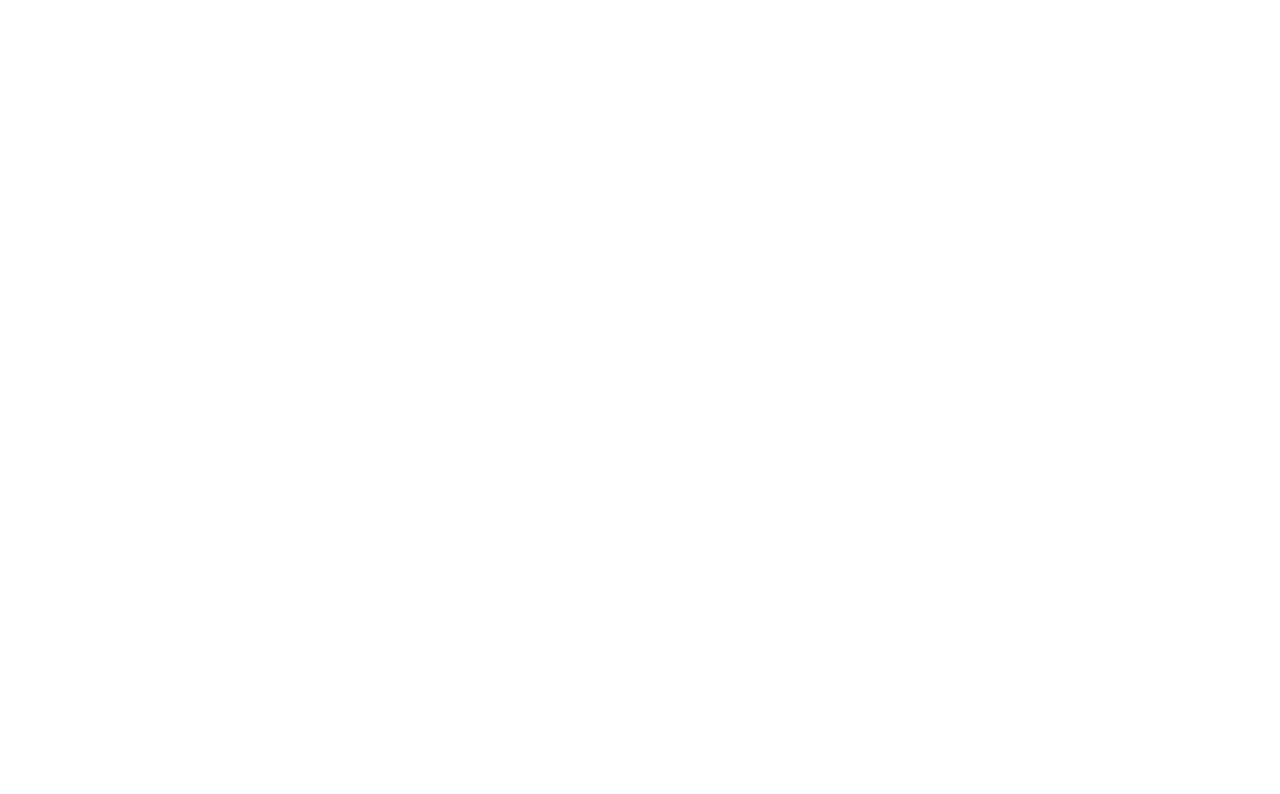
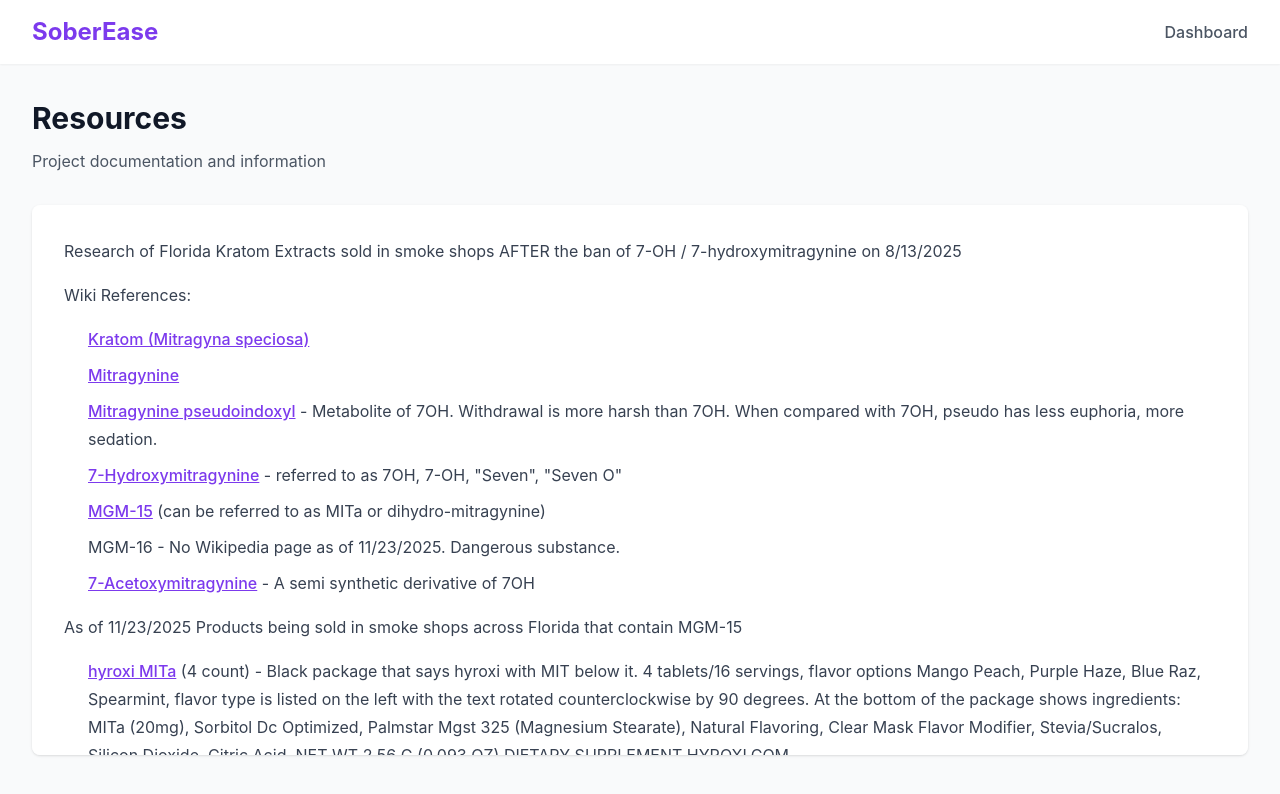
Before and after one commit to bradguthrie-business/sober-ease, a React (Vite) app in the folder frontend/: page /resources in a window 1280 px wide. Before the commit this address had no page. Shown: the top 794 px of the page. Built offline with nearby package versions, Linux system fonts and the light colour scheme.

Commit message:
feat: #noissue - Create Resources page to document Kratom issue in Florida

```diff
--- a/frontend/package.json
+++ b/frontend/package.json
@@ -13,7 +13,9 @@
     "lucide-react": "^0.554.0",
     "react": "^19.0.0",
     "react-dom": "^19.0.0",
-    "react-router-dom": "^6.27.0"
+    "react-markdown": "^10.1.0",
+    "react-router-dom": "^6.27.0",
+    "sass": "^1.94.2"
   },
   "devDependencies": {
     "@eslint/js": "^9.39.1",
--- a/frontend/src/App.jsx
+++ b/frontend/src/App.jsx
@@ -1,7 +1,8 @@
-import { BrowserRouter, Routes, Route } from "react-router-dom";
-import Home from "./pages/Home";
+import { BrowserRouter, Route, Routes } from "react-router-dom";
 import Dashboard from "./pages/Dashboard";
 import DrugLibrary from "./pages/DrugLibrary";
+import Home from "./pages/Home";
+import Resources from "./pages/Resources";
 
 function App() {
   return (
@@ -11,6 +12,7 @@
           <Route path="/" element={<Home />} />
           <Route path="/dashboard" element={<Dashboard />} />
           <Route path="/drug-library" element={<DrugLibrary />} />
+          <Route path="/resources" element={<Resources />} />
         </Routes>
       </div>
     </BrowserRouter>
--- a/frontend/src/index.css
+++ b/frontend/src/index.css
@@ -19,8 +19,6 @@
 
 body {
   margin: 0;
-  display: flex;
-  place-items: center;
   min-width: 320px;
   min-height: 100vh;
 }
--- a/frontend/src/pages/Dashboard.jsx
+++ b/frontend/src/pages/Dashboard.jsx
@@ -90,9 +90,11 @@
             <p className="text-gray-600 text-sm mb-4">
               Crisis support & recovery tools
             </p>
-            <button className="bg-blue-600 text-white px-4 py-2 rounded hover:bg-blue-700 transition-colors">
-              View Resources
-            </button>
+            <Link to="/resources">
+              <button className="bg-blue-600 text-white px-4 py-2 rounded hover:bg-blue-700 transition-colors">
+                View Resources
+              </button>
+            </Link>
           </div>
         </div>
       </main>
--- /dev/null
+++ b/frontend/src/pages/Resources.jsx
@@ -0,0 +1,36 @@
+import ReactMarkdown from "react-markdown";
+import { Link } from "react-router-dom";
+import "./Resources.scss";
+import { kratomData } from "../utils/kratomData";
+
+const Resources = () => {
+  return (
+    <div className="resources-page-container">
+      <nav className="resources-page-nav">
+        <div className="resources-page-nav-content">
+          <h1 className="resources-page-nav-title">SoberEase</h1>
+          <Link to="/dashboard" className="resources-page-nav-link">
+            Dashboard
+          </Link>
+        </div>
+      </nav>
+
+      <main className="resources-page-main">
+        <div className="resources-page-header">
+          <h2 className="resources-page-title">Resources</h2>
+          <p className="resources-page-subtitle">
+            Project documentation and information
+          </p>
+        </div>
+
+        <div className="resources-page-content-card">
+          <div className="resources-page-markdown">
+            <ReactMarkdown>{kratomData}</ReactMarkdown>
+          </div>
+        </div>
+      </main>
+    </div>
+  );
+};
+
+export default Resources;
--- /dev/null
+++ b/frontend/src/pages/Resources.scss
@@ -0,0 +1,180 @@
+.resources-page-container {
+  min-height: 100vh;
+  width: 100%;
+  background-color: #f9fafb;
+
+  .resources-page-nav {
+    background-color: white;
+    box-shadow: 0 1px 2px 0 rgb(0 0 0 / 0.05);
+
+    .resources-page-nav-content {
+      max-width: 80rem;
+      margin: 0 auto;
+      padding: 0 1rem;
+      display: flex;
+      justify-content: space-between;
+      height: 4rem;
+      align-items: center;
+
+      @media (min-width: 640px) {
+        padding: 0 1.5rem;
+      }
+
+      @media (min-width: 1024px) {
+        padding: 0 2rem;
+      }
+
+      .resources-page-nav-title {
+        font-size: 1.5rem;
+        font-weight: bold;
+        color: #7c3aed;
+      }
+
+      .resources-page-nav-link {
+        color: #4b5563;
+        transition: color 0.2s;
+
+        &:hover {
+          color: #111827;
+        }
+      }
+    }
+  }
+
+  .resources-page-main {
+    max-width: 80rem;
+    margin: 0 auto;
+    padding: 2rem 1rem;
+
+    @media (min-width: 640px) {
+      padding: 2rem 1.5rem;
+    }
+
+    @media (min-width: 1024px) {
+      padding: 2rem 2rem;
+    }
+
+    .resources-page-header {
+      margin-bottom: 2rem;
+
+      .resources-page-title {
+        font-size: 1.875rem;
+        font-weight: bold;
+        color: #111827;
+        margin-bottom: 0.5rem;
+      }
+
+      .resources-page-subtitle {
+        color: #4b5563;
+      }
+    }
+
+    .resources-page-content-card {
+      background-color: white;
+      padding: 2rem;
+      border-radius: 0.5rem;
+      box-shadow: 0 1px 3px 0 rgb(0 0 0 / 0.1), 0 1px 2px -1px rgb(0 0 0 / 0.1);
+      max-height: calc(100vh - 250px);
+      overflow-y: auto;
+      transition: box-shadow 0.2s;
+
+      &:hover {
+        box-shadow: 0 10px 15px -3px rgb(0 0 0 / 0.1),
+          0 4px 6px -4px rgb(0 0 0 / 0.1);
+      }
+
+      .resources-page-markdown {
+        color: #374151;
+        line-height: 1.75;
+
+        h1 {
+          font-size: 2.25rem;
+          font-weight: bold;
+          margin-top: 2rem;
+          margin-bottom: 1rem;
+          color: #111827;
+
+          &:first-child {
+            margin-top: 0;
+          }
+        }
+
+        h2 {
+          font-size: 1.875rem;
+          font-weight: bold;
+          margin-top: 2rem;
+          margin-bottom: 1rem;
+          color: #111827;
+        }
+
+        h3 {
+          font-size: 1.5rem;
+          font-weight: 600;
+          margin-top: 1.5rem;
+          margin-bottom: 0.75rem;
+          color: #111827;
+        }
+
+        p {
+          margin-bottom: 1rem;
+        }
+
+        ul,
+        ol {
+          margin-bottom: 1rem;
+          padding-left: 1.5rem;
+
+          li {
+            margin-bottom: 0.5rem;
+          }
+        }
+
+        code {
+          background-color: #f3f4f6;
+          padding: 0.125rem 0.375rem;
+          border-radius: 0.25rem;
+          font-family: "Courier New", monospace;
+          font-size: 0.875rem;
+          color: #dc2626;
+        }
+
+        pre {
+          background-color: #1f2937;
+          padding: 1rem;
+          border-radius: 0.5rem;
+          overflow-x: auto;
+          margin-bottom: 1rem;
+
+          code {
+            background-color: transparent;
+            padding: 0;
+            color: #d1d5db;
+            font-size: 0.875rem;
+          }
+        }
+
+        strong {
+          font-weight: 600;
+          color: #111827;
+        }
+
+        a {
+          color: #7c3aed;
+          text-decoration: underline;
+
+          &:hover {
+            color: #6d28d9;
+          }
+        }
+
+        blockquote {
+          border-left: 4px solid #e5e7eb;
+          padding-left: 1rem;
+          margin: 1rem 0;
+          color: #6b7280;
+          font-style: italic;
+        }
+      }
+    }
+  }
+}
--- /dev/null
+++ b/frontend/src/utils/kratomData.js
@@ -0,0 +1,18 @@
+export const kratomData = `Research of Florida Kratom Extracts sold in smoke shops AFTER the ban of 7-OH / 7-hydroxymitragynine on 8/13/2025
+
+Wiki References:
+
+- [Kratom (Mitragyna speciosa)](https://en.wikipedia.org/wiki/Mitragyna_speciosa)
+- [Mitragynine](https://en.wikipedia.org/wiki/Mitragynine)
+- [Mitragynine pseudoindoxyl](https://en.wikipedia.org/wiki/Mitragynine_pseudoindoxyl) - Metabolite of 7OH. Withdrawal is more harsh than 7OH. When compared with 7OH, pseudo has less euphoria, more sedation.
+- [7-Hydroxymitragynine](https://en.wikipedia.org/wiki/7-Hydroxymitragynine) - referred to as 7OH, 7-OH, "Seven", "Seven O"
+- [MGM-15](https://en.wikipedia.org/wiki/MGM-15) (can be referred to as MITa or dihydro-mitragynine)
+- MGM-16 - No Wikipedia page as of 11/23/2025. Dangerous substance.
+- [7-Acetoxymitragynine](https://en.wikipedia.org/wiki/7-Acetoxymitragynine) - A semi synthetic derivative of 7OH
+
+As of 11/23/2025
+Products being sold in smoke shops across Florida that contain MGM-15
+
+- [hyroxi MITa](https://hyroxi.com/) (4 count) - Black package that says hyroxi with MIT below it. 4 tablets/16 servings, flavor options Mango Peach, Purple Haze, Blue Raz, Spearmint, flavor type is listed on the left with the text rotated counterclockwise by 90 degrees. At the bottom of the package shows ingredients: MITa (20mg), Sorbitol Dc Optimized, Palmstar Mgst 325 (Magnesium Stearate), Natural Flavoring, Clear Mask Flavor Modifier, Stevia/Sucralos, Silicon Dioxide, Citric Acid, NET WT 2.56 G (0.093 OZ) DIETARY SUPPLEMENT HYROXI.COM
+- [7STAX Next Generation Mitragynine Blend](https://7stax.com/products/7stax-nano-tech-mitragynine-tablets-400mg-5-count) (5 count) - Red package, 80mg per tablet. In the middle, it states "NANO TECH MITRAGYNINE". At the bottom, below the flavor (Strawberry), it states "BOOSTED WITH PROPRIETARY ALKALOID", and also states 20MG PER 1 SERVING, 20 SERVINGS PER CONTAINER, 1/4 TAB = 1 SERVING. At the top right of the package, it states "400mg per package"
+`;
--- a/package.json
+++ b/package.json
@@ -8,7 +8,7 @@
     "backend"
   ],
   "scripts": {
-    "dev": "npm run dev --workspace=frontend",
+    "dev": "npm run dev --workspace=frontend --open",
     "dev:frontend": "npm run dev --workspace=frontend",
     "build": "npm run build --workspace=frontend",
     "build:frontend": "npm run build --workspace=frontend",
```
Also changed, not shown: 1 other file (tests, documents, lock files or other folders).
